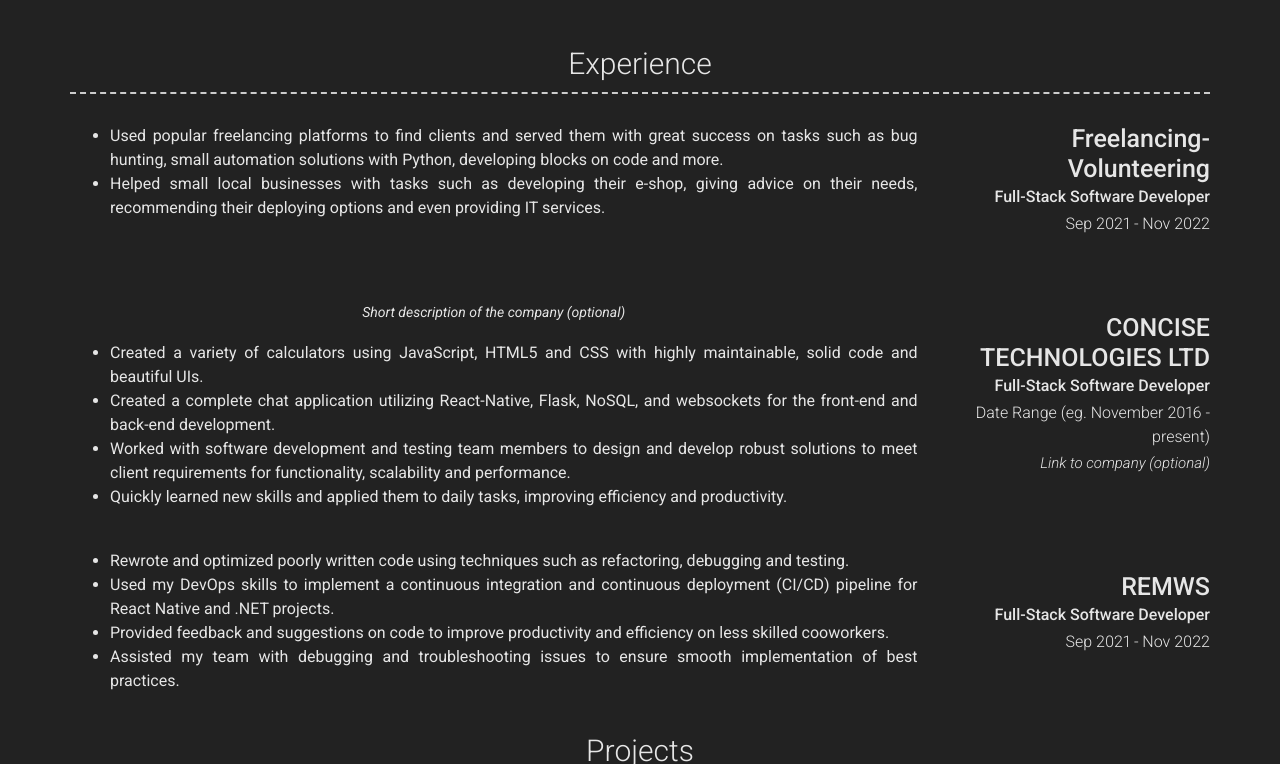
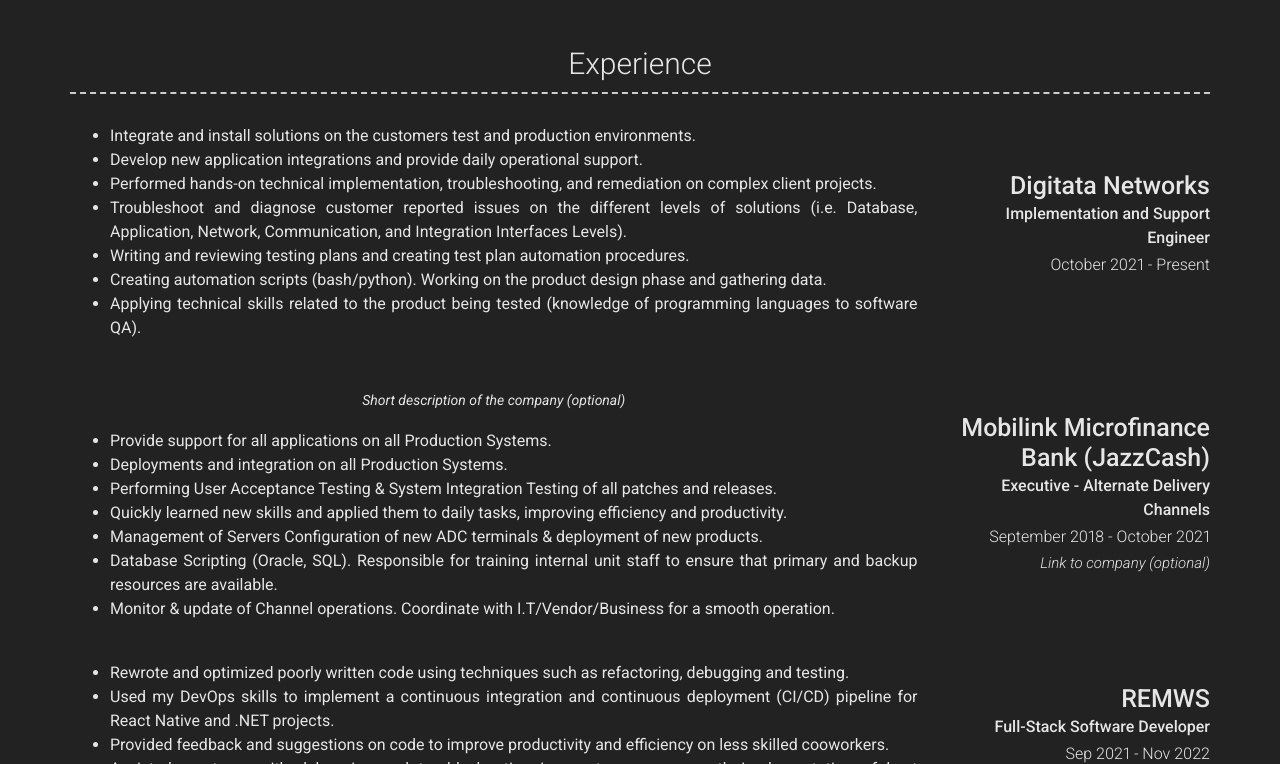
Before and after one commit to saif-ahmad-k/saif-ahmad-k.github.io, a Jekyll site: the page built from index.md, in a window 1280 px wide and 900 px high, scrolled down 370 px, cut to the strip 136-900 px from the top of the window. Built offline with Jekyll 4.4.1, drawn with Linux system fonts in a browser that asks for light colours; nearby versions of some CDN libraries.

Commit message:
just another

```diff
--- a/_config.yml
+++ b/_config.yml
@@ -1,7 +1,8 @@
 # Site
 repository: Haki-Malai/cv
 url: hakimalai.com
-# favicon: Directory of your favicon (eg. images/favicon.ico)(optional)
+# favicon: Directory of your favicon (eg. images/favicon.ico)(optional
+favicon: images/favicon.ico
 
 # Content configuration version
 version: 2
@@ -38,7 +39,7 @@ linkedin_username: saif-ahmad-k
 additional_links:
   - title: Pdf Download
     icon: far fa-file-pdf
-    url: https://github.com/saif-ahmad-k/ResumeSaif.pdf
+    url: pdf/ResumeSaif.pdf
 # - title: another link
 #   icon: font awesome brand icon name (eg. fab fa-twitter) (https://fontawesome.com/icons?d=gallery&s=brands&m=free)
 #   url: Link url (eg. https://google.com)
@@ -51,10 +52,9 @@ additional_links:
 
 # About Section
 # about_title: About Me (Use this to override about section title)
-about_profile_image: images/profile.jpg
+about_profile_image: images/Profile.jpg
 about_content: | # this will include new lines to allow paragraphs
-  Hello! Through out my career, I've worked as an Integration Engineer, developer, SQA and Support Engineer. This is because I love learning new technologies and providing solutions using modern technology. I have been part of Digital Financial Systems, Transmission & ERP teams and worked on different stages in SDLC. I enjoy working on databases and performing analysis. I also have exposure in interfacing systems to another and writing automated scripts be it in bash/python/c#.
-  I am most skilled in: Integration, SQL and Automation scripting
+  Hello! Through out my career, I've worked as an Integration Engineer, developer, SQA and Support Engineer. This is because I love learning new technologies and providing solutions using modern technology. I have been part of Digital Financial Systems, Transmission & ERP teams and worked on different stages in SDLC. I enjoy working on databases and performing analysis. I also have exposure in interfacing systems to another and writing automated scripts be it in bash/python/c#. I am most skilled in: Integration, SQL and Automation scripting
 
 
 content:
@@ -62,25 +62,33 @@ content:
     layout: list
     content:
       - layout: right
-        title: Freelancing-Volunteering
-        sub_title: Full-Stack Software Developer
-        caption: Sep 2021 - Nov 2022
+        title: Digitata Networks
+        sub_title: Implementation and Support Engineer
+        caption: October 2021 - Present
         description: | # this will include new lines to allow paragraphs
-            - Used popular freelancing platforms to find clients and served them with great success on tasks such as bug hunting, small automation solutions with Python, developing blocks on code and more.
-            - Helped small local businesses with tasks such as developing their e-shop, giving advice on their needs, recommending their deploying options and even providing IT services.
+            - Integrate and install solutions on the customers test and production environments.
+            - Develop new application integrations and provide daily operational support.
+            - Performed hands-on technical implementation, troubleshooting, and remediation on complex client projects.
+            - Troubleshoot and diagnose customer reported issues on the different levels of solutions (i.e. Database, Application, Network, Communication, and Integration Interfaces Levels).
+            - Writing and reviewing testing plans and creating test plan automation procedures.
+            - Creating automation scripts (bash/python). Working on the product design phase and gathering data.
+            - Applying technical skills related to the product being tested (knowledge of programming languages to software QA).
 
       - layout: right
-        title: CONCISE TECHNOLOGIES LTD
-        sub_title: Full-Stack Software Developer
-        caption: Date Range (eg. November 2016 - present)
+        title: Mobilink Microfinance Bank (JazzCash)
+        sub_title: Executive - Alternate Delivery Channels
+        caption: September 2018 - October 2021
         link: Link to company (optional)
         quote: >
           Short description of the company (optional)
         description: | # this will include new lines to allow paragraphs
-            - Created a variety of calculators using JavaScript, HTML5 and CSS with highly maintainable, solid code and beautiful UIs.
-            - Created a complete chat application utilizing React-Native, Flask, NoSQL, and websockets for the front-end and back-end development.
-            - Worked with software development and testing team members to design and develop robust solutions to meet client requirements for functionality, scalability and performance.
+            - Provide support for all applications on all Production Systems.
+            - Deployments and integration on all Production Systems.
+            - Performing User Acceptance Testing & System Integration Testing of all patches and releases.
             - Quickly learned new skills and applied them to daily tasks, improving efficiency and productivity.
+            - Management of Servers Configuration of new ADC terminals & deployment of new products.
+            - Database Scripting (Oracle, SQL). Responsible for training internal unit staff to ensure that primary and backup resources are available.
+            - Monitor & update of Channel operations. Coordinate with I.T/Vendor/Business for a smooth operation.
 
       - layout: right
         title: REMWS
```
